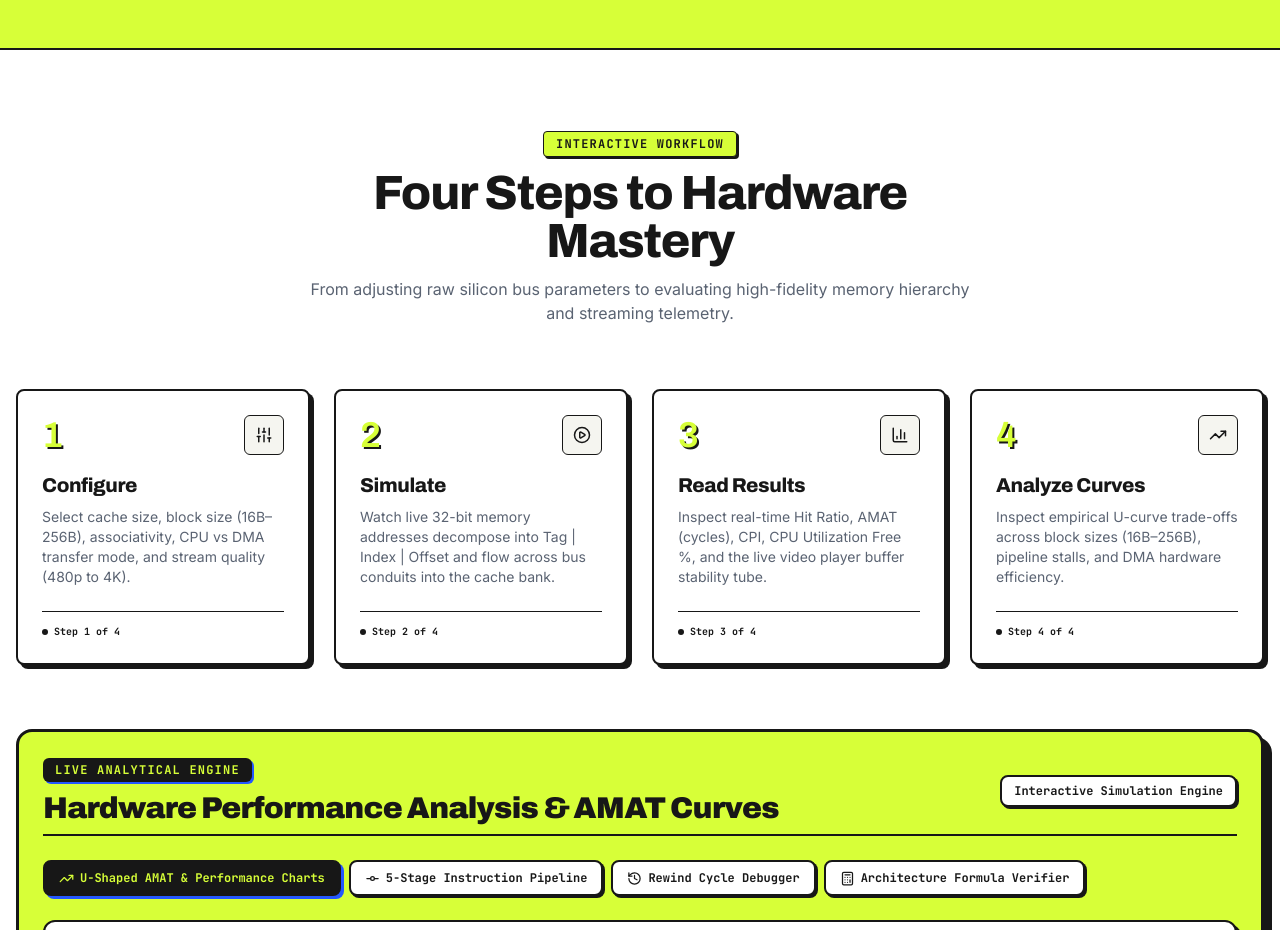
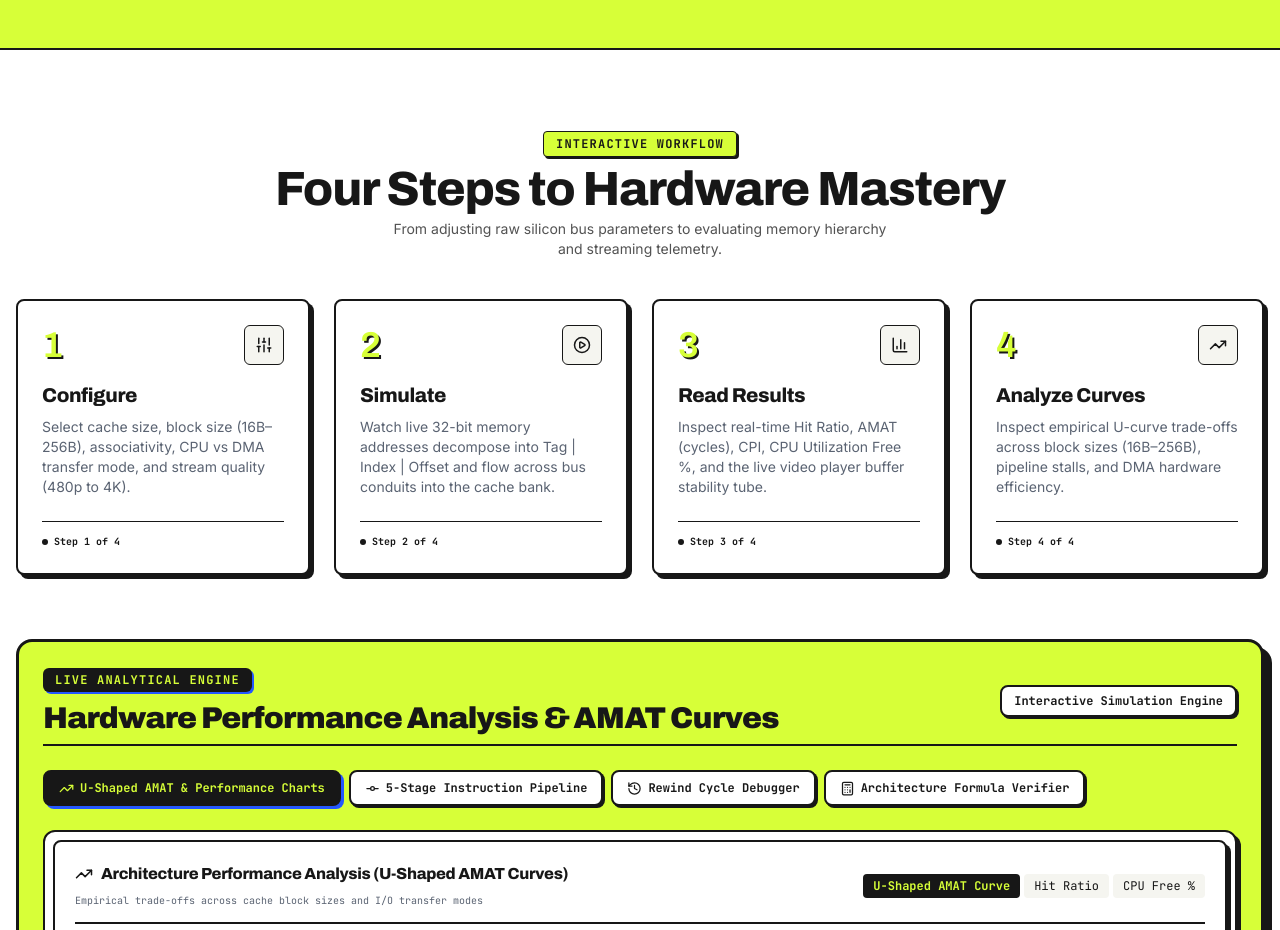
Before and after one commit to Haripriya24071/BufferZero, a React (Vite) app: page / in a window 1280 px wide. Shown: the part 1280-2210 px from the top of the page. Built offline with nearby package versions, Linux system fonts and the light colour scheme.

Commit message:
feat: add Navbar, HowItWorks, and Footer components for landing page and simulation UI

```diff
--- a/src/components/landing/HowItWorks.tsx
+++ b/src/components/landing/HowItWorks.tsx
@@ -133,15 +133,15 @@ export const HowItWorks: React.FC = () => {
   return (
     <section id="how-it-works" className="py-20 md:py-28 px-4 md:px-8 bg-[#FFFFFF] border-b-2 border-[#171717]">
       <div className="max-w-7xl mx-auto">
-        <div className="text-center max-w-2xl mx-auto mb-16">
+        <div className="text-center max-w-4xl mx-auto mb-10">
           <span className="font-mono text-xs uppercase tracking-widest text-[#171717] font-bold px-3 py-1 bg-[#D7FF38] border border-[#171717] rounded inline-block shadow-[2px_2px_0_#171717]">
             Interactive Workflow
           </span>
-          <h2 className="font-display text-4xl sm:text-5xl text-[#171717] mt-3 tracking-tight">
+          <h2 className="font-display text-2xl sm:text-4xl lg:text-5xl text-[#171717] mt-2 tracking-tight whitespace-nowrap">
             Four Steps to Hardware Mastery
           </h2>
-          <p className="text-[#5A6372] mt-3 text-sm sm:text-base">
-            From adjusting raw silicon bus parameters to evaluating high-fidelity memory hierarchy and streaming telemetry.
+          <p className="text-[#525252] mt-1.5 text-xs sm:text-sm max-w-lg mx-auto leading-relaxed">
+            From adjusting raw silicon bus parameters to evaluating memory hierarchy and streaming telemetry.
           </p>
         </div>
 
```
